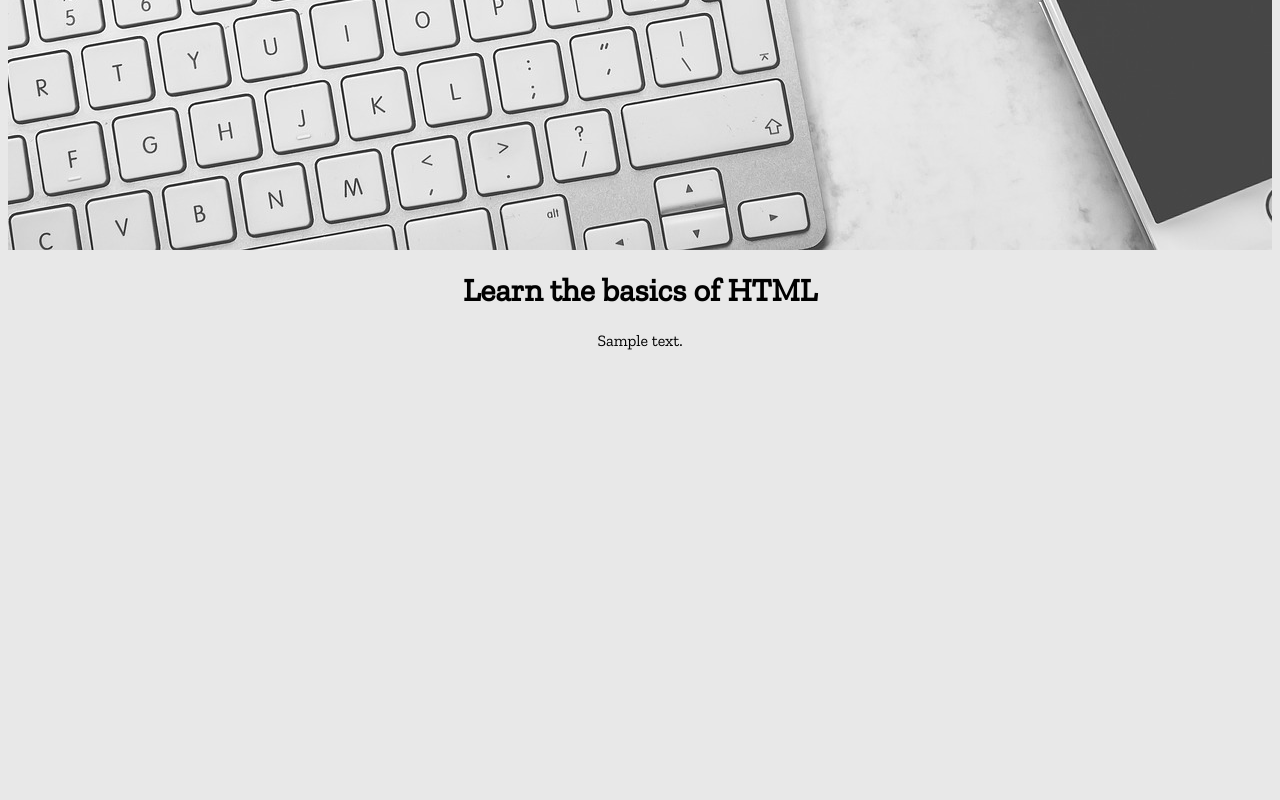
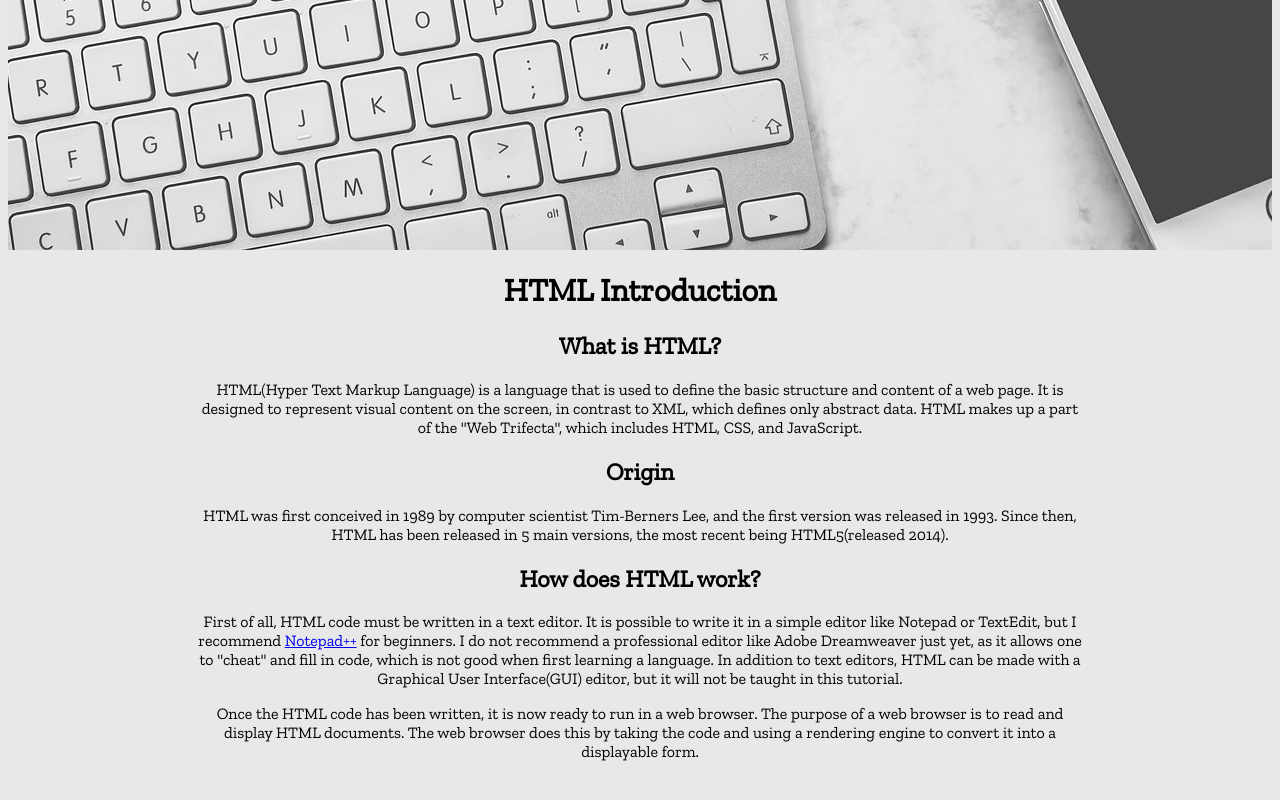
Before and after one commit to halfpint24/Fictional-Business-Website, a plain HTML site: page html.html in a window 1280 px wide. Shown: the part 558-1358 px from the top of the page. Drawn offline with nearby package versions, Linux system fonts and the light colour scheme.

Commit message:
Add files via upload

```diff
--- a/html.html
+++ b/html.html
@@ -2,7 +2,7 @@
 
 <!--
     Creation Date: 4/10/2019
-    Last Edited On: 4/10/2019
+    Last Edited On: 4/17/2019
 -->
 
 <html>
@@ -38,10 +38,24 @@
 
             <div class="content">
 
-                <h1>Learn the basics of HTML</h1>
+                <h1>HTML Introduction</h1>
 
+                <h2>What is HTML?</h2>
                 <p>
-                    Sample text.
+                    HTML(Hyper Text Markup Language) is a language that is used to define the basic structure and content of a web page. It is designed to represent visual content on the screen, in contrast to XML, which defines only abstract data. HTML makes up a part of the "Web Trifecta", which includes HTML, CSS, and JavaScript.
+                </p>
+
+                <h2>Origin</h2>
+                <p>
+                    HTML was first conceived in 1989 by computer scientist Tim-Berners Lee, and the first version was released in 1993. Since then, HTML has been released in 5 main versions, the most recent being HTML5(released 2014).
+                </p>
+
+                <h2>How does HTML work?</h2>
+                <p>
+                    First of all, HTML code must be written in a text editor. It is possible to write it in a simple editor like Notepad or TextEdit, but I recommend <a href="https://notepad-plus-plus.org/">Notepad++</a> for beginners. I do not recommend a professional editor like Adobe Dreamweaver just yet, as it allows one to "cheat" and fill in code, which is not good when first learning a language. In addition to text editors, HTML can be made with a Graphical User Interface(GUI) editor, but it will not be taught in this tutorial.
+                </p>
+                <p>
+                    Once the HTML code has been written, it is now ready to run in a web browser. The purpose of a web browser is to read and display HTML documents. The web browser does this by taking the code and using a rendering engine to convert it into a displayable form.
                 </p>
             </div>
 
```
